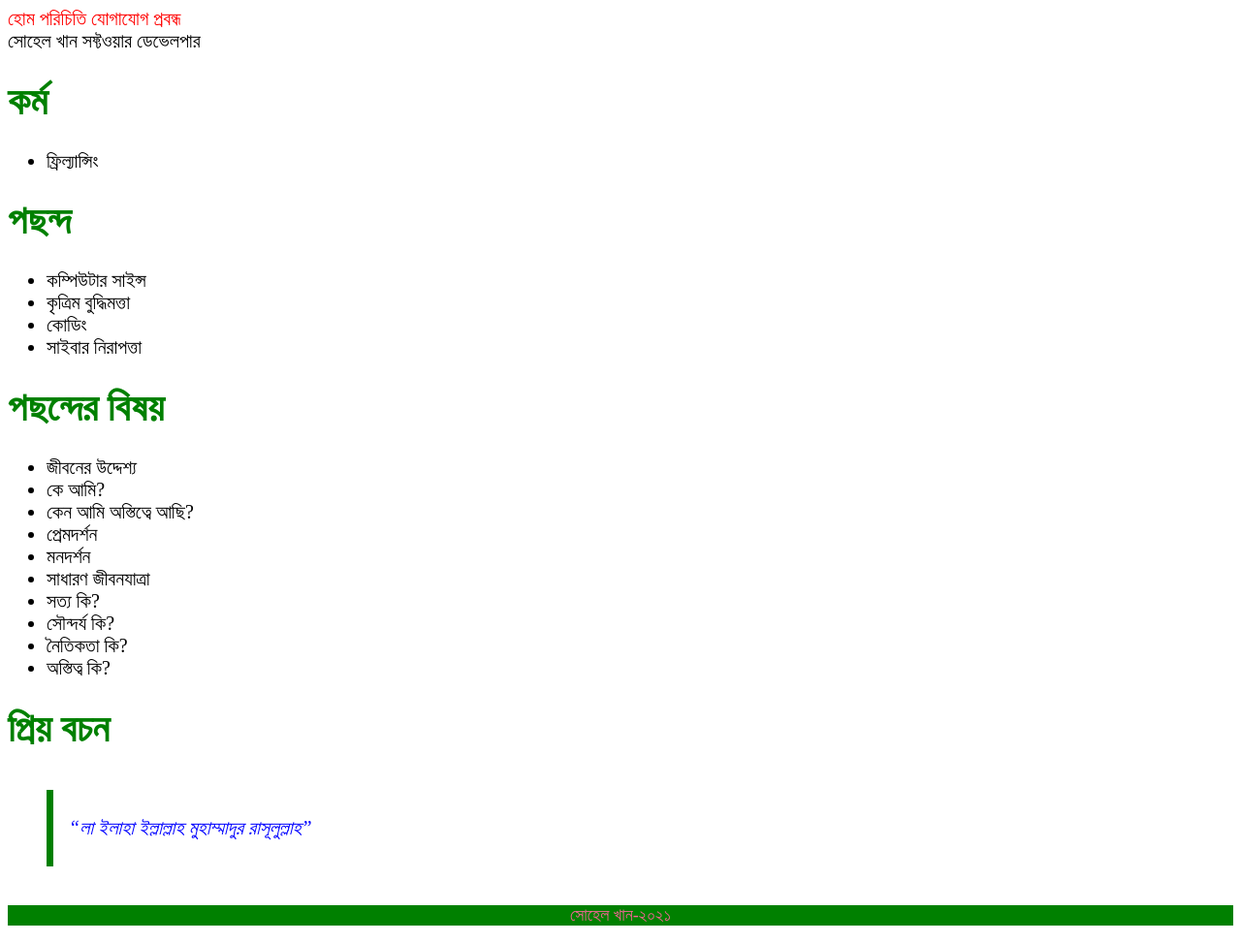
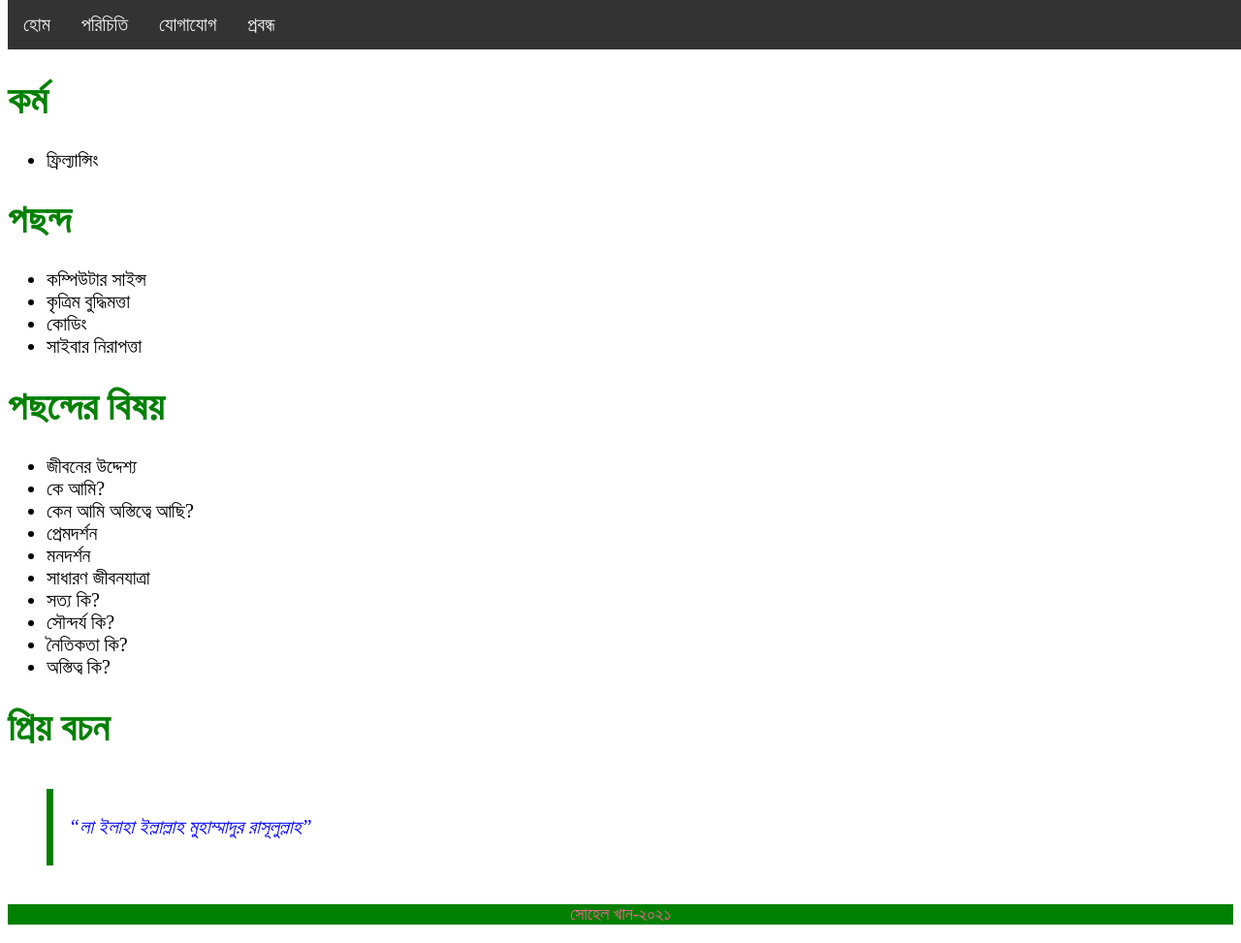
Before and after one commit to sohelkhanz/sohelkhanz.github.io, a Jekyll site: the page built from index.md, in a window 1280 px wide and 973 px high. Shown: the whole window at 97% size. Built offline with Jekyll 4.4.1, drawn with Linux system fonts in a browser that asks for light colours.

Commit message:
Update default.html

```diff
--- a/_layouts/default.html
+++ b/_layouts/default.html
@@ -13,20 +13,20 @@
   <body>
 
 
-    <header>
+    <div class="navbar">
          <a href="/">হোম</a>
          <a href="/প্রবন্ধ/পরিচিতি">পরিচিতি</a>
          <a href="/প্রবন্ধ/যোগাযোগ">যোগাযোগ</a>
          <a href="/প্রবন্ধ/মার্কডাউন">প্রবন্ধ</a>
 
-    </header>
+    </div>
 
-    <main>
+    <div class="main">
                 {{ page.header }}
          {{ page.description }}
       {{ content }}
 
-    </main>
+    </div>
 
     <footer>
       <p>সোহেল খান-২০২১</p>
```
